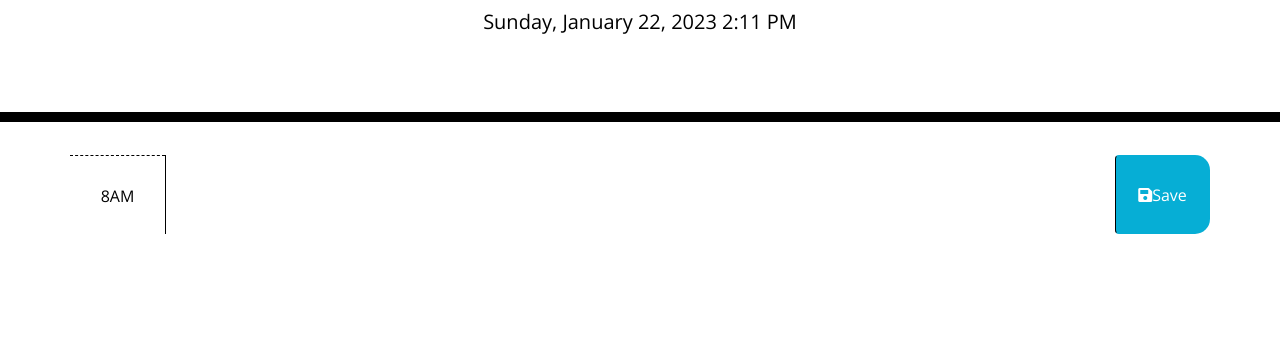
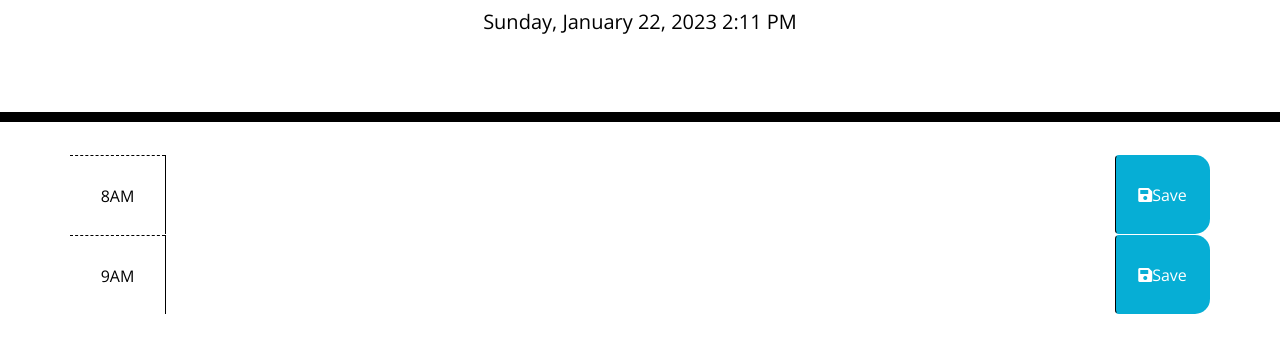
Before and after one commit to inaciobanu/Daily-Planner-App, a plain HTML site: page starter/index.html in a window 1280 px wide. Shown: the part 182-534 px from the top of the page. Drawn offline with nearby package versions, Linux system fonts and the light colour scheme.

Commit message:
second timeblock in html

```diff
--- a/starter/index.html
+++ b/starter/index.html
@@ -43,6 +43,18 @@
         <button class="col-md-1 btn saveBtn"><i class="fas fa-save"></i>Save</button>
       </div>
 
+      <div id="hour9" class="row time-block">
+        <!-- Div that shows the hour -->
+        <div class="col-md-1 hour">
+          9AM
+        </div>
+        <!-- Area where to write a task -->
+        <textarea class="col-md-10 description">
+        </textarea>
+        <!-- Save button -->
+        <button class="col-md-1 btn saveBtn"><i class="fas fa-save"></i>Save</button>
+      </div>
+
     </div>
     <script src="https://cdnjs.cloudflare.com/ajax/libs/jquery/3.2.1/jquery.min.js"></script>
     <script src="https://cdnjs.cloudflare.com/ajax/libs/moment.js/2.24.0/moment.min.js"></script>
```
